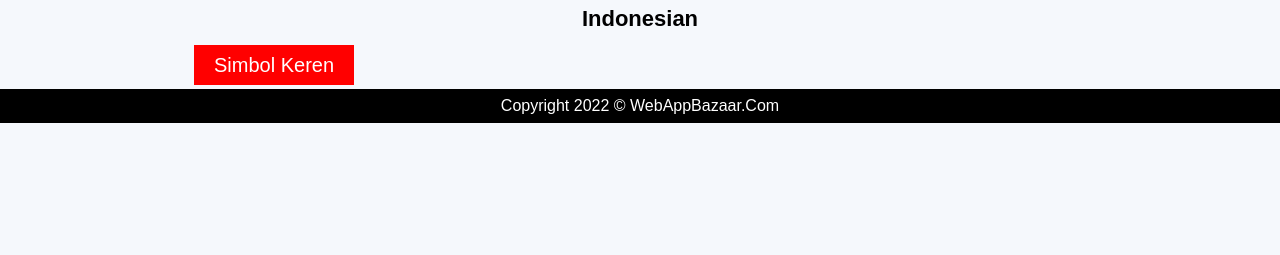
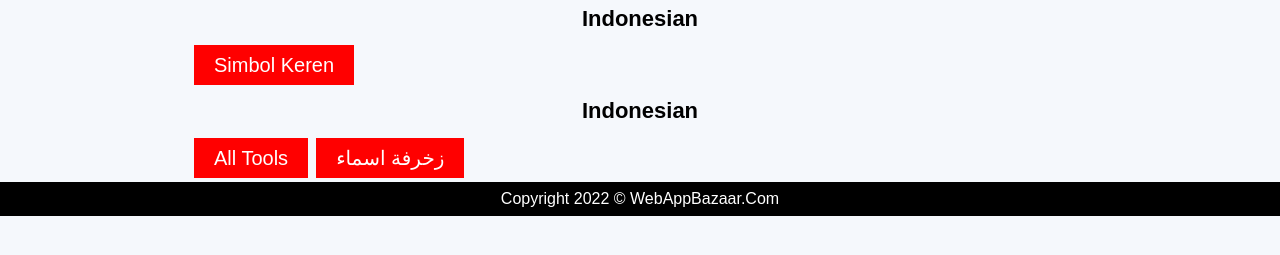
Before and after one commit to iamback24x7/home, a plain HTML site: page index.html in a window 1280 px wide. Shown: the part 151-406 px from the top of the page. Drawn offline with Linux system fonts and the light colour scheme.

Commit message:
Update index.html

```diff
--- a/index.html
+++ b/index.html
@@ -169,7 +169,12 @@ a {
 
 
         </div>
+   <div class="prathyoush_post">
+        <h2 style="text-align:center;">Indonesian</h2>
+        <a href="https://ar.webappbazaar.com/" target=”_blank” >All Tools</a>
 
+               <a href="https://ar.webappbazaar.com/DecorationNames" target=”_blank” >زخرفة اسماء</a>
+        </div>
 </article>
 </main>
 <footer>
```
